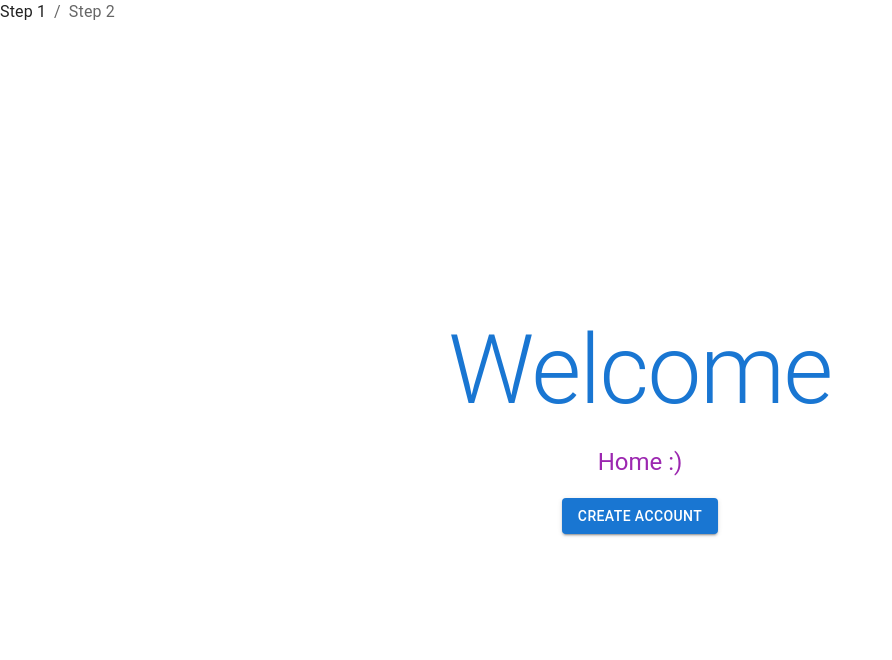
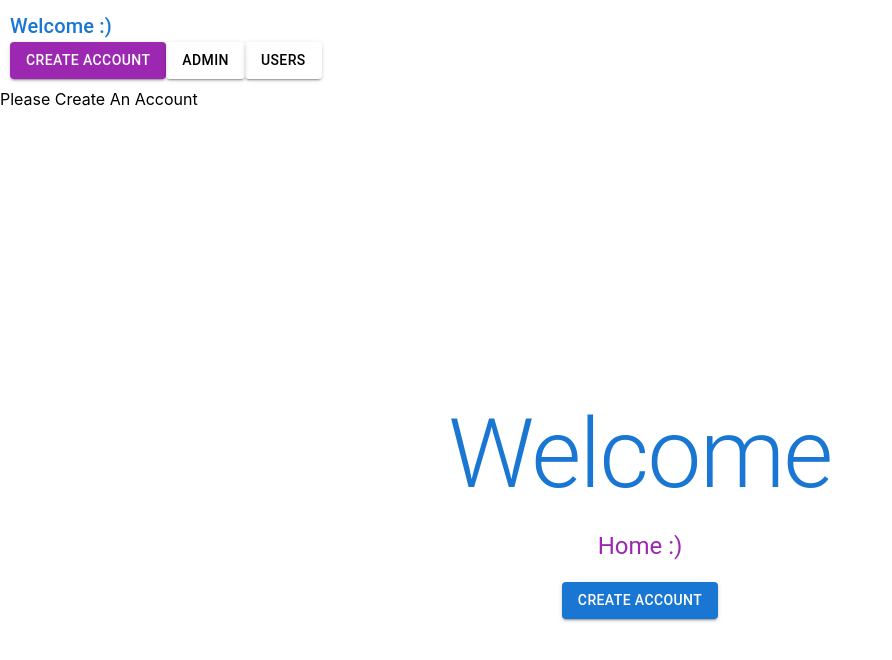
Before and after one commit to runtime/zealthy-app, a React (Create React App) app: page / in a window 1280 px wide. Shown: the top 660 px of the page, without its empty margins (0-892 px from the left). Built offline with nearby package versions, Linux system fonts and the light colour scheme.

Commit message:
final header and app logic end to end

```diff
--- a/src/App.js
+++ b/src/App.js
@@ -15,7 +15,7 @@ const App = () => {
   return (
       <ContextProvider>
         <Router>
-          {/*<Header />*/}
+          <Header />
           <Breadcrumbs />
           <Routes>
             <Route path="/" element={<Home />} />
--- a/src/components/Breadcrumbs.js
+++ b/src/components/Breadcrumbs.js
@@ -4,10 +4,16 @@ import { Breadcrumbs as MUIBreadcrumbs, Link, Typography } from '@mui/material';
 import { useNavigate } from 'react-router-dom';
 
 const Breadcrumbs = () => {
-    const { currentStep, adminConfig } = useContext(AppContext);
+    const { currentStep, adminConfig, currentUser} = useContext(AppContext);
     const navigate = useNavigate();
 
-    const breadcrumbs = adminConfig.map((step, index) => {
+   let breadcrumbs = [];
+
+    if (currentUser.id === '') {
+        //breadcrumbs = [];
+        return (<div> Please Create An Account</div>);
+    } else {
+        breadcrumbs = adminConfig.map((step, index) => {
             const stepLabel = `Step ${index + 1}`;
             return (
                 <Link
@@ -21,6 +27,9 @@ const Breadcrumbs = () => {
                 </Link>
             );
         });
+    }
+
+
 
     return (
         <MUIBreadcrumbs aria-label="breadcrumb">
--- a/src/components/Header.js
+++ b/src/components/Header.js
@@ -1,41 +1,59 @@
-// // In any child component
-// import React, {useContext} from 'react';
-// import { useTheme } from '@mui/material/styles';
-// import Button from '@mui/material/Button';
-// import { useNavigate } from 'react-router-dom';
-// import {AppContext} from "../context/ContextProvider";
-//
-// const Header = () => {
-//     const theme = useTheme();
-//     const { currentUser } = useContext(AppContext);
-//     const navigate = useNavigate();
-//
-//     let content = <div>
-//         loading....
-//
-//     </div>
-//
-//
-//     if (currentUser) {
-//         content = (
-//             <div style={{backgroundColor: theme.palette.background.default}}>
-//                 <h3 style={{color: theme.palette.primary.main}}>Hello {currentUser.email}!</h3>
-//                 <Button variant="contained" color="secondary" onClick={() => navigate('/admin')}>
-//                 Admin
-//                 </Button>
-//             </div>
-//         );
-//     } else {
-//         content = (
-//             <div style={{backgroundColor: theme.palette.background.default}}>
-//                 <h3 style={{color: theme.palette.primary.main}}>{currentUser.email}!</h3>
-//             </div>
-//         );
-//     }
-//
-//     return (
-//         content
-//     );
-// };
-//
-// export default Header;
+// In any child component
+import React, {useContext} from 'react';
+import { useTheme} from '@mui/material/styles';
+import Button from '@mui/material/Button';
+import Box from '@mui/material/Box';
+import Typography from '@mui/material/Typography';
+import { useNavigate } from 'react-router-dom';
+import {AppContext} from "../context/ContextProvider";
+
+const Header = () => {
+    const theme = useTheme();
+    const { currentUser } = useContext(AppContext);
+    const navigate = useNavigate();
+
+    let content = (<div>
+        loading....
+    </div>);
+
+    // header should only offer the admin and create account in the app load
+    // if there is a currentUser we do not want to change the config or create an account
+    if (currentUser.email ==='') {
+        content = (
+            <div style={{backgroundColor: theme.palette.background.default}}>
+
+                <Button variant="contained" color="secondary" onClick={() => navigate('/create-account')}>
+                    CREATE ACCOUNT
+                </Button>
+
+                <Button variant="contained" color="grey" onClick={() => navigate('/admin')}>
+                    ADMIN
+                </Button>
+                <Button variant="contained" color="grey" onClick={() => navigate('/users')}>
+                    USERS
+                </Button>
+
+
+            </div>
+        );
+    } else {
+        content = (
+            <div style={{backgroundColor: theme.palette.background.default}}>
+                <h3 style={{color: theme.palette.primary.main}}>{currentUser.email}!</h3>
+                <Button variant="contained" color="grey" onClick={() => navigate('/users')}>
+                    SHOW USERS
+                </Button>
+            </div>
+        );
+    }
+
+    return (
+        <Box sx={{ flexGrow: 1, backgroundColor: theme.palette.background.default, padding: '10px' }}>
+            <Typography variant="h6" style={{color: theme.palette.primary.main}}>Welcome :)</Typography>
+            {content}
+        </Box>
+
+    );
+};
+
+export default Header;
--- a/src/components/Home.js
+++ b/src/components/Home.js
@@ -15,8 +15,9 @@ const Home = () => {
     console.log('[Home] currentUser:', currentUser);
 
     const handleNavigation = () => {
+        // if we come here from the home page, we need to clear the current user if one exists as we want to always create an account from this button
         if (currentUser.id != '') {
-            navigate(prettyUrl);
+            window.location.href = '/create-account';
             return;
         }
         navigate('/create-account');
--- a/src/components/ShowUsers.js
+++ b/src/components/ShowUsers.js
@@ -1,8 +1,10 @@
 import React, { useContext, useEffect } from 'react';
 import { AppContext } from '../context/ContextProvider';
+import { useNavigate } from 'react-router-dom';
 
 const ShowUsers = () => {
     const { userData, setUserData } = useContext(AppContext);
+    const navigate = useNavigate();
 
     console.log('[ShowUsers], userData: ', userData)
 
@@ -39,13 +41,23 @@ const ShowUsers = () => {
         fetchUsers();
     }, [setUserData]);
 
+    const handleAdminClick = () => {
+        //navigate('/admin');
+        window.location.reload('/');
+    }
+
 
     return (
         <div>
             <h2>All Users</h2>
+            <p>Click the button below to restart the app. This will clear the current User.</p>
+            <button onClick={handleAdminClick}>
+                RESTART APP
+            </button>
             {userData.length === 0 ? (
                 <p>No users found.</p>
             ) : (
+
                 <table>
                     <thead>
                     <tr>
@@ -75,7 +87,9 @@ const ShowUsers = () => {
                     ))}
                     </tbody>
                 </table>
+
             )}
+
         </div>
     );
 };
```
Lines whose indentation alone changed are shown as unchanged.
